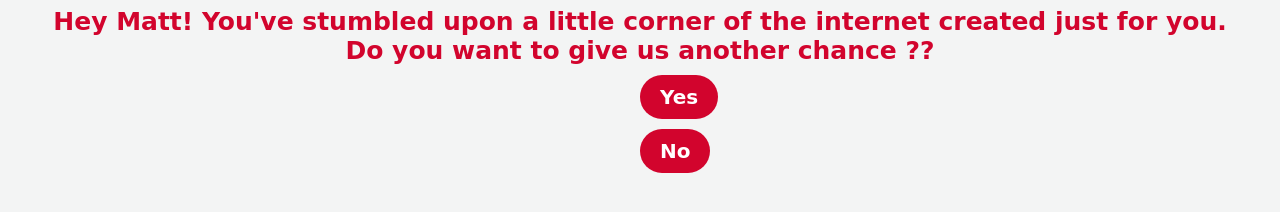
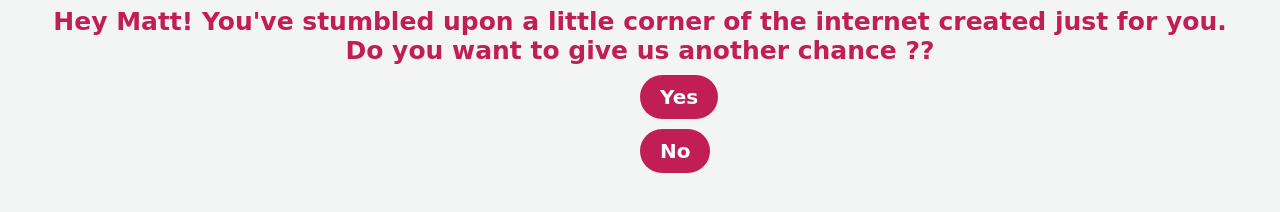
Before and after one commit to SleepyBeee/SleepyBeee.github.io, a plain HTML site: page index.html in a window 1280 px wide. Shown: the part 450-662 px from the top of the page. Drawn offline with nearby package versions, Linux system fonts and the light colour scheme.

Commit message:
Update index.html

```diff
--- a/index.html
+++ b/index.html
@@ -21,12 +21,12 @@
 	  font-family: 'Bradley Hand', cursive;
           font-size: 25px;
           font-weight: bold;
-          color: #D2042D;
+          color: #C21E56;
           padding: 10px 10px;
 	}
         button {
           padding: 10px 20px;
-          background-color: #D2042D;
+          background-color: #C21E56;
           font-family: 'Bradley Hand', cursive;
           font-size: 20px;
           font-weight: bold;
@@ -41,7 +41,7 @@
           font-family: 'Bradley Hand', cursive;
           font-size: 30px;
           font-weight: bold;
-          color: #D2042D;
+          color: #C21E56;
           z-index: 1;
         }
 
```
